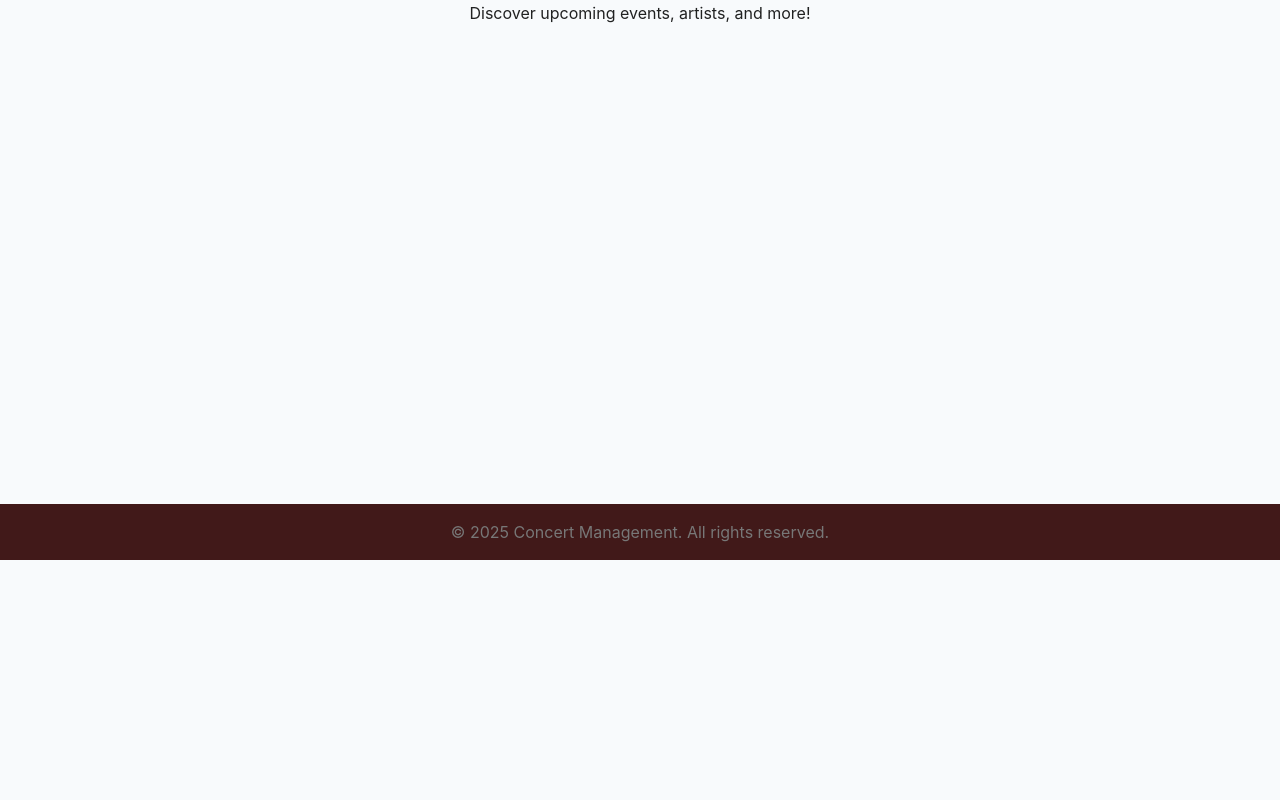
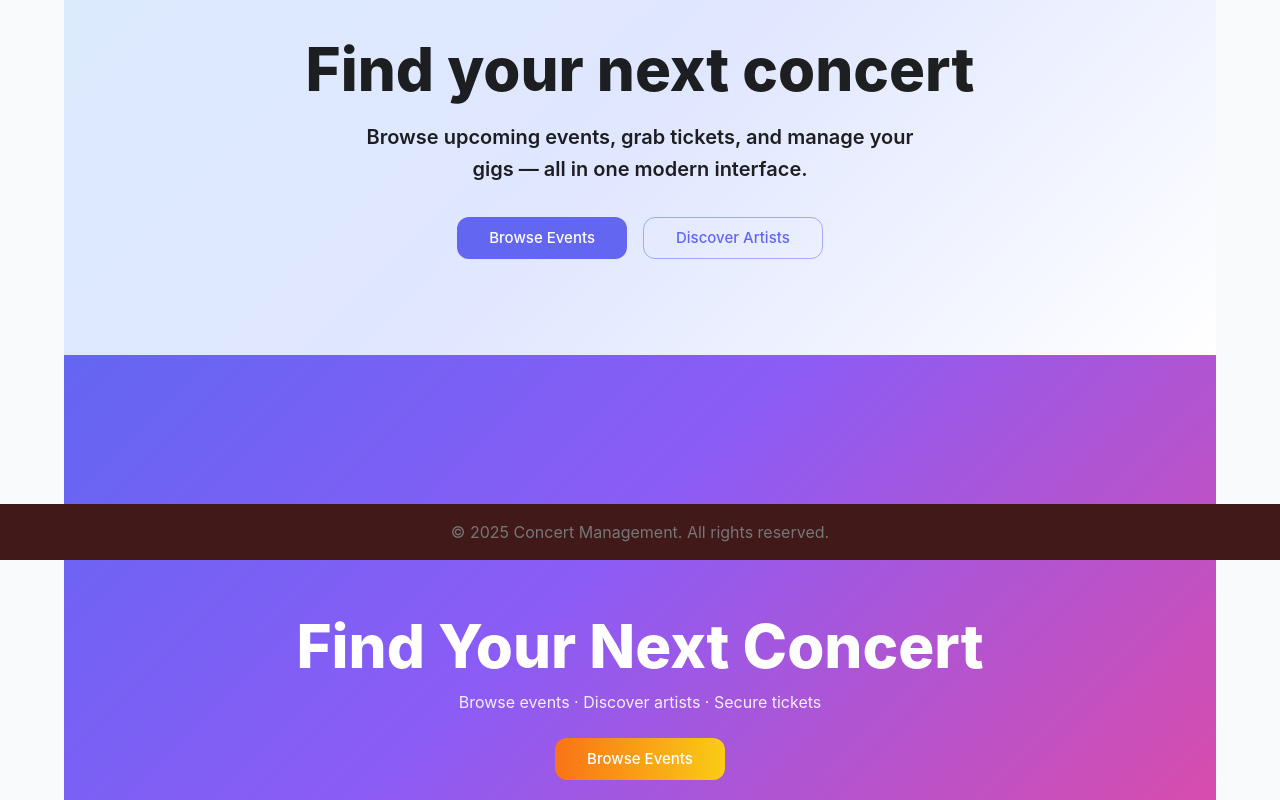
Before and after one commit to StevenScript/concert-management-frontend, a React (Create React App) app: page / in a window 1280 px wide. Shown: the part 240-1040 px from the top of the page. Before the commit the page ends 800 px from the top, so only its background shows below. Built offline with nearby package versions, Linux system fonts and the light colour scheme; no server answers.

Commit message:
ADD - Modified landing page with hero sections

```diff
--- a/package.json
+++ b/package.json
@@ -18,6 +18,7 @@
     "react-dom": "^19.1.0",
     "react-router-dom": "^7.5.0",
     "react-scripts": "5.0.1",
+    "react-scroll-parallax": "^3.4.5",
     "styled-components": "^6.1.17",
     "web-vitals": "^2.1.4"
   },
--- /dev/null
+++ b/src/components/HeroBanner.jsx
@@ -0,0 +1,61 @@
+import { Box, Button, Typography, Stack, useTheme } from "@mui/material";
+import { motion } from "framer-motion";
+import { Link } from "react-router-dom";
+
+export default function HeroBanner() {
+  const theme = useTheme();
+  const isLight = theme.palette.mode === "light";
+
+  return (
+    <Box
+      component={motion.section}
+      initial={{ opacity: 0, y: 30 }}
+      animate={{ opacity: 1, y: 0 }}
+      transition={{ duration: 0.6 }}
+      sx={{
+        py: { xs: 8, md: 12 },
+        textAlign: "center",
+        background: isLight
+          ? "linear-gradient(135deg,#dbeafe 0%,#e0e7ff 50%,#ffffff 100%)"
+          : "linear-gradient(135deg,#0f172a 0%,#1e293b 100%)",
+        color: "text.primary",
+      }}
+    >
+      <Typography variant="h2" sx={{ fontWeight: 800, mb: 2 }}>
+        Find your next&nbsp;concert
+      </Typography>
+
+      <Typography variant="h6" sx={{ mb: 4, maxWidth: 600, mx: "auto" }}>
+        Browse upcoming events, grab tickets, and manage your gigs&nbsp;— all in
+        one modern interface.
+      </Typography>
+
+      <Stack
+        direction="row"
+        spacing={2}
+        justifyContent="center"
+        useFlexGap
+        flexWrap="wrap"
+      >
+        <Button
+          component={Link}
+          to="/events"
+          size="large"
+          variant="contained"
+          sx={{ px: 4 }}
+        >
+          Browse Events
+        </Button>
+        <Button
+          component={Link}
+          to="/artists"
+          size="large"
+          variant="outlined"
+          sx={{ px: 4 }}
+        >
+          Discover Artists
+        </Button>
+      </Stack>
+    </Box>
+  );
+}
--- /dev/null
+++ b/src/components/HeroSection.jsx
@@ -0,0 +1,51 @@
+import React from "react";
+import { Box, Typography, Button } from "@mui/material";
+import { ParallaxProvider, Parallax } from "react-scroll-parallax";
+import { motion } from "framer-motion";
+import { Link } from "react-router";
+
+export default function HeroSection() {
+  return (
+    <ParallaxProvider>
+      <Box
+        sx={{
+          height: { xs: "70vh", md: "85vh" },
+          position: "relative",
+          overflow: "hidden",
+          display: "flex",
+          alignItems: "center",
+          justifyContent: "center",
+          background:
+            "linear-gradient(135deg, #6366f1 0%, #8b5cf6 40%, #ec4899 100%)",
+        }}
+      >
+        {/* headline */}
+        <motion.div
+          initial={{ opacity: 0, y: 30 }}
+          animate={{ opacity: 1, y: 0 }}
+          transition={{ duration: 0.8 }}
+          style={{ textAlign: "center", color: "#fff", zIndex: 2 }}
+        >
+          <Typography variant="h2" fontWeight={800}>
+            Find&nbsp;Your&nbsp;Next Concert
+          </Typography>
+          <Typography sx={{ mt: 1, mb: 3, opacity: 0.9 }}>
+            Browse events · Discover artists · Secure tickets
+          </Typography>
+          <Button
+            component={Link}
+            to="/events"
+            variant="contained"
+            size="large"
+            sx={{
+              px: 4,
+              background: "linear-gradient(90deg,#f97316 0%,#facc15 100%)",
+            }}
+          >
+            Browse Events
+          </Button>
+        </motion.div>
+      </Box>
+    </ParallaxProvider>
+  );
+}
--- a/src/pages/Home.jsx
+++ b/src/pages/Home.jsx
@@ -1,11 +1,15 @@
 import React from "react";
+import HeroSection from "../components/HeroSection";
+import HeroBanner from "../components/HeroBanner";
 
 function Home() {
   return (
-    <main>
-      <h1>Welcome to the Concert Site</h1>
-      <p>Discover upcoming events, artists, and more!</p>
-    </main>
+    <>
+      <HeroBanner />
+      <HeroSection />
+
+      {/* the rest of your home content or cards */}
+    </>
   );
 }
 
```
Also changed, not shown: public/blobs/blob1.svg (added), 1 other file (tests, documents, lock files or other folders).
